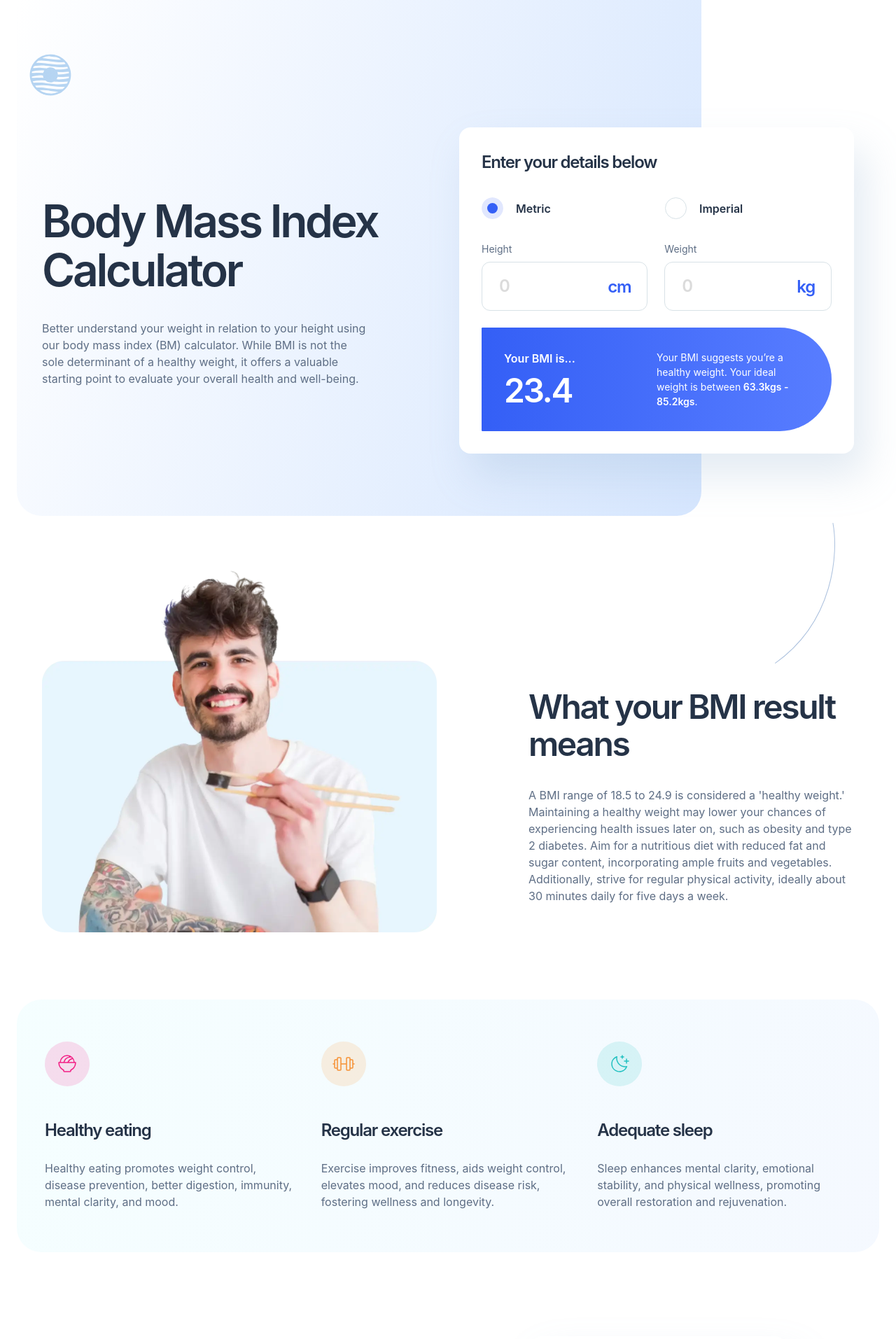
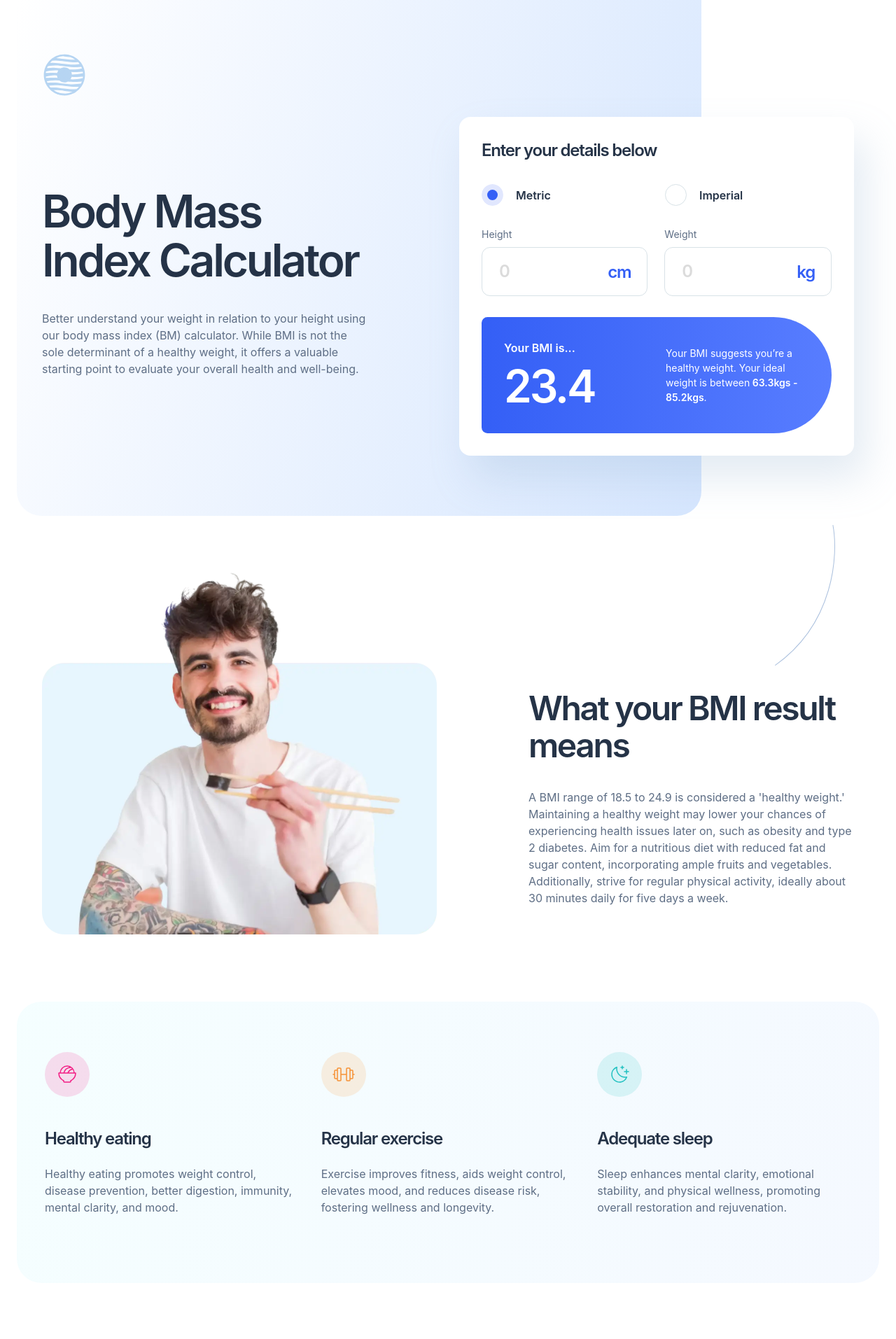
Before and after one commit to pchupchu/bmi-calculator, a React (Create React App) app: page / in a window 1280 px wide. Shown: the top 1913 px of the page at 70% size. Built offline with nearby package versions, Linux system fonts and the light colour scheme.

Commit message:
Fix styles Add link into Readme

```diff
--- a/src/components/Advice/Advice.css
+++ b/src/components/Advice/Advice.css
@@ -2,7 +2,7 @@
   margin: 0;
   display: grid;
   grid-template-columns: 1fr;
-  gap: 32px;
+  gap: 30px;
 }
 
 @media screen and (min-width: 640px) {
@@ -17,7 +17,7 @@
   .advice__item {
     max-width: 365px;
     grid-template-columns: 1fr;
-    gap: 45px;
+    gap: 42px;
     align-items: start;
     align-content: start;
   }
@@ -33,7 +33,7 @@
 .advice__description {
   display: flex;
   flex-direction: column;
-  gap: 24px;
+  gap: 20px;
 }
 
 .advice__title {
--- a/src/components/Calculator/Calculator.css
+++ b/src/components/Calculator/Calculator.css
@@ -22,7 +22,7 @@
 }
 
 .calculator__container {
-  padding: 24px;
+  padding: 23px 24px;
   box-sizing: border-box;
   border-radius: 16px;
   background-color: var(--white);
@@ -34,7 +34,7 @@
 
 @media screen and (min-width: 768px) {
   .calculator__container {
-    padding: 32px;
+    padding: 30px 32px 32px;
   }
 }
 
@@ -47,12 +47,12 @@
 .calculator__form {
   display: flex;
   flex-direction: column;
-  gap: 24px;
+  gap: 22px;
 }
 
 @media screen and (min-width: 768px) {
   .calculator__form {
-    gap: 32px;
+    gap: 30px;
   }
 }
 
@@ -100,6 +100,10 @@
   cursor: pointer;
 }
 
+.calculator__choice:hover {
+  border-color: var(--blue);
+}
+
 .calculator__choice:checked {
   background-image: url('../../images/icon-choise.svg');
   border: none;
@@ -142,10 +146,19 @@
   border-radius: 12px;
   border: 1px solid var(--light-grey);
   background-color: var(--white);
+  cursor: pointer;
 }
 
 .calculator__input::placeholder {
   opacity: 0.25;
+}
+
+.calculator__input:focus {
+  outline: none;
+}
+
+.calculator__input:hover {
+  border-color: var(--blue);
 }
 
 .calculator__unit {
@@ -172,18 +185,13 @@
 
 @media screen and (min-width: 768px) {
   .calculator__result {
-    border-radius: 16px 999px 999px 16px;
+    margin-top: 6px;
+    border-radius: 16px 160px 160px 16px;
     flex-direction: row;
     align-items: center;
     justify-content: space-between;
   }
 }
-
-/* .calculator__inner {
-  display: flex;
-  flex-direction: column;
-  gap: 24px;
-} */
 
 .calculator__result-desc {
   margin: 0 0 8px;
@@ -200,6 +208,13 @@
   letter-spacing: -2.4px;
 }
 
+@media screen and (min-width: 1024px) {
+  .calculator__weight {
+   font-size: var(--heading-xl);
+   letter-spacing: -3.2px;
+  }
+}
+
 .calculator__text {
   margin: 0;
   font-size: var(--body-s);
@@ -209,7 +224,7 @@
 
 @media screen and (min-width: 768px) {
   .calculator__text {
-    width: 50%;
+    width: 47%;
   }
 }
 
--- a/src/components/Guidance/Guidance.css
+++ b/src/components/Guidance/Guidance.css
@@ -13,6 +13,7 @@
   .guidance {
     margin: 0 24px;
     border-radius: 35px;
+    padding: 72px 40px 96px;
   }
 }
 
@@ -22,7 +23,13 @@
   list-style: none;
   display: flex;
   flex-direction: column;
-  gap: 40px;
+  gap: 38px;
+}
+
+@media screen and (min-width: 768px) {
+  .guidance__list {
+    gap: 37px;
+  }
 }
 
 @media screen and (min-width: 1024px) {
--- a/src/components/Header/Header.css
+++ b/src/components/Header/Header.css
@@ -18,6 +18,13 @@
   .header {
     padding: 75px 40px 43px;
     justify-content: start;
+    max-width: 1160px;
+  }
+}
+
+@media screen and (min-width: 1280px) {
+  .header {
+    padding: 75px 0 28px;
   }
 }
 
--- a/src/components/Hero/Hero.css
+++ b/src/components/Hero/Hero.css
@@ -22,10 +22,9 @@
   }
 }
 
-
 @media screen and (min-width: 1280px) {
   .hero {
-    padding: 99px 0;
+    padding: 100px 0;
     justify-content: start;
   }
 }
@@ -35,14 +34,14 @@
   font-size: var(--heading-l);
   font-weight: 600;
   line-height: var(--heading-line-height);
-  letter-spacing: -0.5px;
+  letter-spacing: -2.4px;
   margin: 0;
   z-index: 1;
 }
 
 @media screen and (min-width: 768px) {
   .hero__title {
-    letter-spacing: -2.4px;
+    max-width:50%;
   }
 }
 
--- a/src/components/Hero/Hero.js
+++ b/src/components/Hero/Hero.js
@@ -3,7 +3,9 @@ import "./Hero.css";
 function Hero() {
   return (
     <div className="hero">
-      <h1 className="hero__title">Body Mass Index Calculator</h1>
+      <h1 className="hero__title">
+        Body Mass <br /> Index Calculator
+      </h1>
       <p className="hero__text">
         Better understand your weight in relation to your height using our body
         mass index (BM) calculator. While BMI is not the sole determinant of a
--- a/src/components/Landing/Landing.css
+++ b/src/components/Landing/Landing.css
@@ -7,6 +7,8 @@
   .landing {
     flex-direction: row;
     gap: 32px;
-    justify-content: center;
+    justify-content: space-between;
+    max-width: 1160px;
+    margin: 0 auto;
   }
 }
--- a/src/components/Limit/Limit.css
+++ b/src/components/Limit/Limit.css
@@ -19,6 +19,10 @@
   .limit__item {
     max-width: 336px;
     box-sizing: border-box;
+  }
+
+  .limit__item:last-of-type {
+    max-width: 365px;
   }
 }
 
--- a/src/components/Means/Means.css
+++ b/src/components/Means/Means.css
@@ -40,7 +40,7 @@
 @media screen and (min-width: 640px) {
   .means__image {
     width: 60%;
-    margin-left: -74px;
+    margin-left: -78px;
   }
 }
 
@@ -78,7 +78,7 @@
 
 @media screen and (min-width: 640px) {
   .means__container {
-    padding: 35px 0 0;
+    padding: 0;
     max-width: 331px;
   }
 }
@@ -87,7 +87,7 @@
   .means__container {
     max-width: 465px;
     gap: 35px;
-    padding: 0 0 40px;
+    padding-bottom: 40px;
   }
 }
 
```
Also changed, not shown: 1 other file (tests, documents, lock files or other folders).
